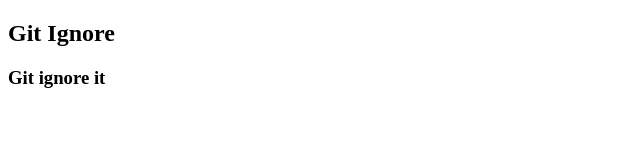
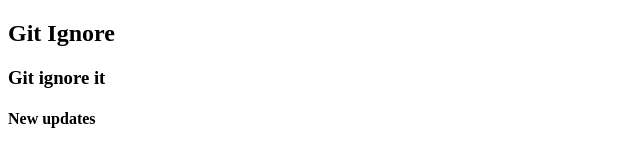
Before and after one commit to MahendraSingh-NGCS/Git-Ignore-Concept, a plain HTML site: page index.html in a window 1280 px wide. Shown: the whole page, without its empty margins (0-640 px from the left). Drawn offline with Linux system fonts and the light colour scheme.

Commit message:
Gitignore

```diff
--- a/index.html
+++ b/index.html
@@ -8,5 +8,6 @@
 <body>
     <h2>Git Ignore</h2>
     <h3>Git ignore it</h3>
+    <h4>New updates</h4>
 </body>
 </html>
```
Also changed, not shown: 1 other file.
